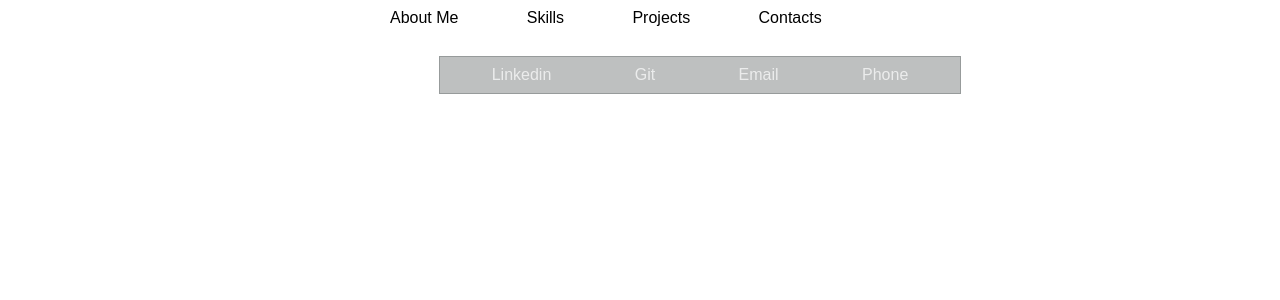
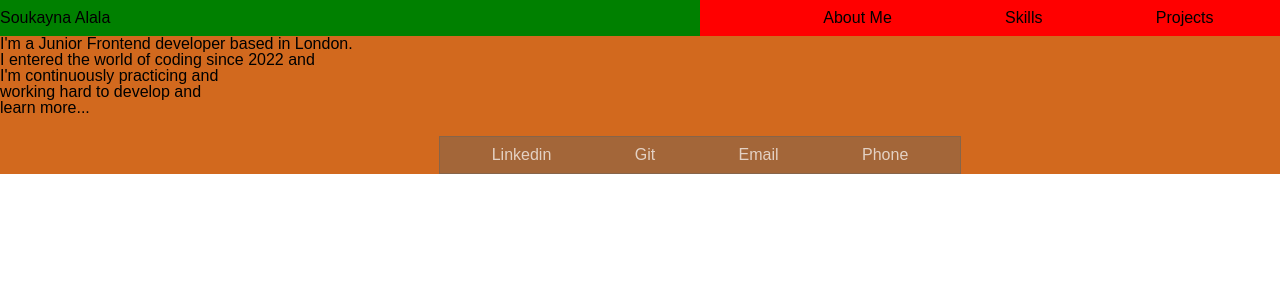
Before and after one commit to soukayna-alala/alala-portfolio, a React (Vite) app: page / in a window 1280 px wide. Shown: the top 300 px of the page. Built offline with nearby package versions, Linux system fonts and the light colour scheme.

Commit message:
created aboutMe component

```diff
--- a/src/App.css
+++ b/src/App.css
@@ -0,0 +1,10 @@
+.container {
+  width: var(--page-width);
+  background-color: chocolate;
+  margin: 0 auto;
+}
+
+.header-container {
+  display: grid;
+  justify-content: end;
+}
--- a/src/App.tsx
+++ b/src/App.tsx
@@ -1,12 +1,18 @@
 import "./App.css";
 import { Footer } from "./components/Footer/Footer.tsx";
 import { Header } from "./components/Header/Header.tsx";
+import { AboutMe } from "./components/AboutMe/AboutMe.tsx";
 
 function App() {
   return (
     <>
-      <Header />
-      <Footer />
+      <div className="container">
+        <div className="header-container">
+          <Header />
+        </div>
+        <AboutMe />
+        <Footer />
+      </div>
     </>
   );
 }
--- /dev/null
+++ b/src/components/AboutMe/AboutMe.tsx
@@ -0,0 +1,17 @@
+import styles from "./AboutMe.module.css";
+
+export function AboutMe() {
+  const { paragraph, container } = styles;
+
+  return (
+    <div className={container}>
+      {/*<h4 className={h4}>About me</h4>*/}
+      <p className={paragraph}>
+        I'm a Junior Frontend developer based in London.
+        <br /> I entered the world of coding since 2022 and <br /> I'm
+        continuously practicing and <br /> working hard to develop and <br />
+        learn more...
+      </p>
+    </div>
+  );
+}
--- a/src/components/Header/Header.module.css
+++ b/src/components/Header/Header.module.css
@@ -1,14 +1,26 @@
-.header {
+/*.header {*/
+/*  display: grid;*/
+/*  justify-content: end;*/
+/*}*/
+.mainContainer {
   display: grid;
-  justify-content: end;
+  grid-template-columns: 50% 50%;
+  width: var(--page-width);
+  background-color: blue;
 }
 
 .container {
   display: grid;
-  width: 500px;
   grid-template-columns: auto auto auto auto;
-  margin: 0 auto;
   /*background-color: var(--backgroung-color-rgba);*/
   /*border: 1px var(--backgroung-color-rgba) solid;*/
   padding: 10px;
+  background-color: red;
+  align-content: end;
+  text-align: end;
 }
+
+.name {
+  background-color: green;
+  align-content: center;
+}
--- a/src/components/Header/Header.tsx
+++ b/src/components/Header/Header.tsx
@@ -1,10 +1,11 @@
 import styles from "./Header.module.css";
 
 export function Header() {
-  const { container } = styles;
+  const { name, container, mainContainer } = styles;
 
   return (
-    <header>
+    <header className={mainContainer}>
+      <div className={name}>Soukayna Alala</div>
       <div className={container}>
         <div>About Me</div>
         <div>Skills</div>
```
Also changed, not shown: public/IMG_2768.jpg (added), public/IMG_7257.jpg (added), src/components/AboutMe/AboutMe.module.css (added).
